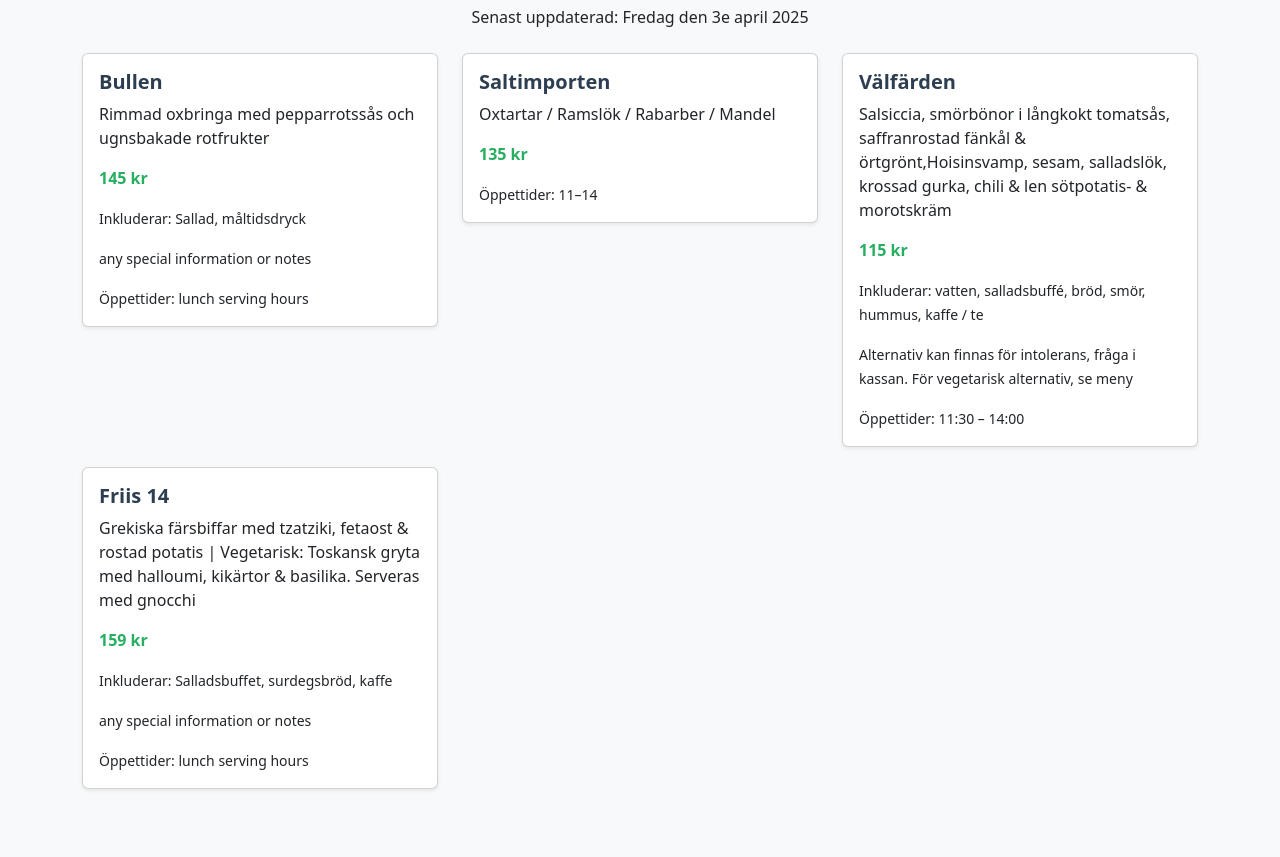
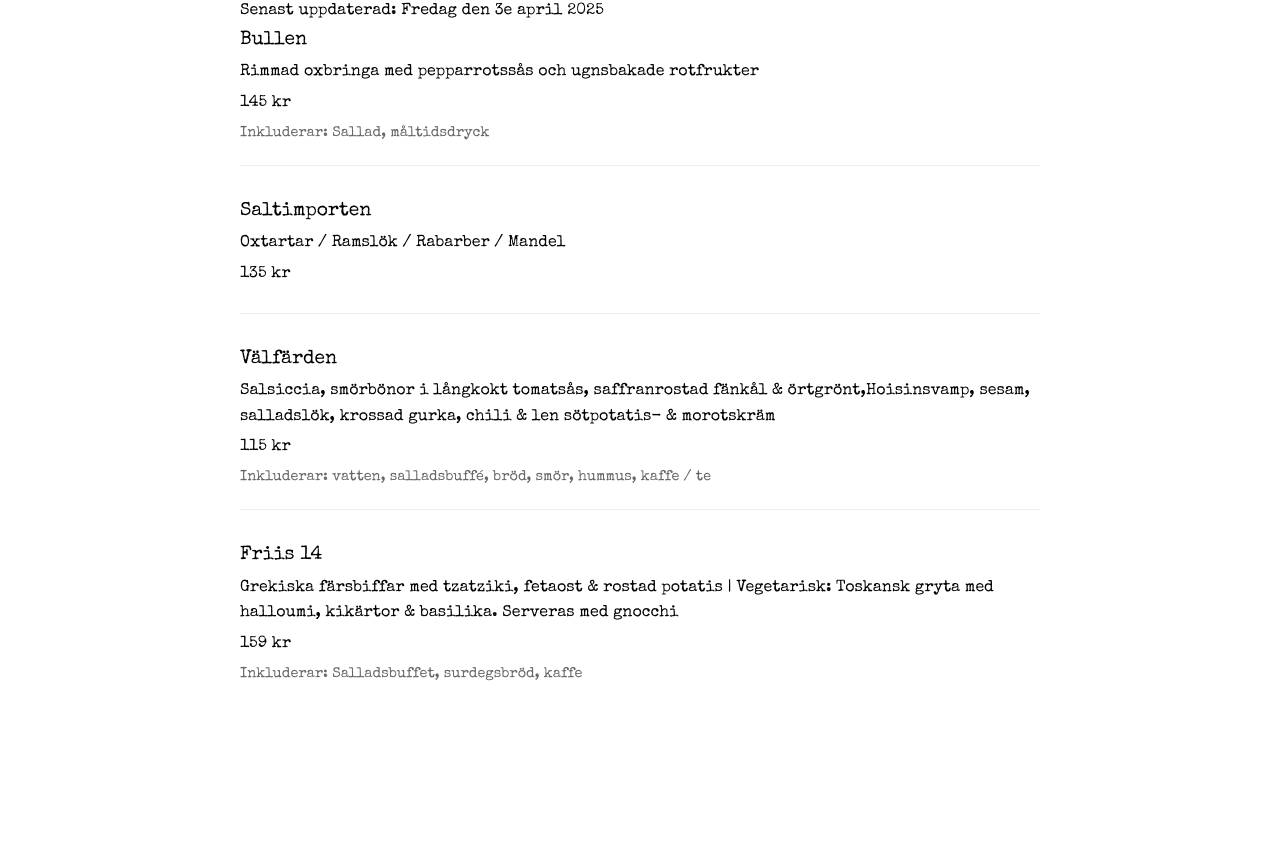
Before and after one commit to PanamaDonne/malmo-lunch, a plain HTML site: page index.html in a window 1280 px wide. Shown: the part 115-972 px from the top of the page. After the commit the page ends 871 px from the top, so only its background shows below. Drawn offline with nearby package versions, Linux system fonts and the light colour scheme.

Commit message:
Update of web UI

```diff
--- a/index.html
+++ b/index.html
@@ -4,41 +4,58 @@
     <meta charset="UTF-8">
     <meta name="viewport" content="width=device-width, initial-scale=1.0">
     <title>Dagens Lunch Malmö</title>
-    <link href="https://cdn.jsdelivr.net/npm/bootstrap@5.3.0/dist/css/bootstrap.min.css" rel="stylesheet">
+    <link href="https://fonts.googleapis.com/css2?family=Special+Elite&display=swap" rel="stylesheet">
     <style>
         body {
-            background-color: #f8f9fa;
+            background-color: white;
+            font-family: 'Special Elite', cursive;
+            line-height: 1.6;
+            max-width: 800px;
+            margin: 0 auto;
+            padding: 20px;
+            color: black;
         }
-        .deal-card {
-            transition: transform 0.2s;
-            margin-bottom: 20px;
+        .restaurant {
+            margin-bottom: 30px;
+            padding-bottom: 20px;
+            border-bottom: 1px solid #eee;
         }
-        .deal-card:hover {
-            transform: translateY(-5px);
+        .restaurant:last-child {
+            border-bottom: none;
         }
         .restaurant-name {
-            color: #2c3e50;
-            font-weight: bold;
+            font-size: 1.2em;
+            margin-bottom: 5px;
+        }
+        .restaurant-name a {
+            color: black;
+            text-decoration: none;
+        }
+        .restaurant-name a:hover {
+            text-decoration: underline;
+        }
+        .daily-special {
+            margin: 5px 0;
         }
         .price {
-            color: #27ae60;
-            font-weight: bold;
+            margin: 5px 0;
+        }
+        .included {
+            font-size: 0.9em;
+            color: #666;
         }
         .last-updated {
-            color: #7f8c8d;
-            font-size: 0.9em;
+            text-align: right;
+            font-size: 0.8em;
+            color: #666;
+            margin-bottom: 30px;
         }
     </style>
 </head>
 <body>
-    <div class="container py-5">
-        <h1 class="text-center mb-4">🍽️ Dagens Lunch Malmö</h1>
-        <div id="last-updated" class="text-center mb-4"></div>
-
-        <div class="row" id="deals-container">
-            <!-- Deals will be inserted here -->
-        </div>
-    </div>
+    <h1>Dagens Lunch Malmö</h1>
+    <div id="last-updated"></div>
+    <div id="deals-container"></div>
 
     <script>
         function formatDate(dateString) {
@@ -63,26 +80,20 @@
                 container.innerHTML = ''; // Clear existing deals
 
                 deals.forEach(deal => {
-                    const card = document.createElement('div');
-                    card.className = 'col-md-6 col-lg-4';
-                    card.innerHTML = `
-                        <div class="card deal-card shadow-sm">
-                            <div class="card-body">
-                                <h5 class="card-title restaurant-name">${deal.restaurant_name}</h5>
-                                <p class="card-text">${deal.daily_special}</p>
-                                <p class="card-text price">${deal.price}</p>
-                                ${deal.included_items.length > 0 ?
-                                    `<p class="card-text"><small>Inkluderar: ${deal.included_items.join(', ')}</small></p>` : ''}
-                                ${deal.special_notes ?
-                                    `<p class="card-text"><small>${deal.special_notes}</small></p>` : ''}
-                                <p class="card-text"><small>Öppettider: ${deal.lunch_hours}</small></p>
-                            </div>
+                    const div = document.createElement('div');
+                    div.className = 'restaurant';
+                    div.innerHTML = `
+                        <div class="restaurant-name">
+                            <a href="${deal.url}" target="_blank">${deal.restaurant_name}</a>
                         </div>
+                        <div class="daily-special">${deal.daily_special}</div>
+                        <div class="price">${deal.price}</div>
+                        ${deal.included_items.length > 0 ?
+                            `<div class="included">Inkluderar: ${deal.included_items.join(', ')}</div>` : ''}
                     `;
-                    container.appendChild(card);
+                    container.appendChild(div);
                 });
 
-                // Update last updated time
                 const lastUpdated = document.getElementById('last-updated');
                 lastUpdated.textContent = `Senast uppdaterad: ${formatDate(new Date())}`;
             } catch (error) {
```
